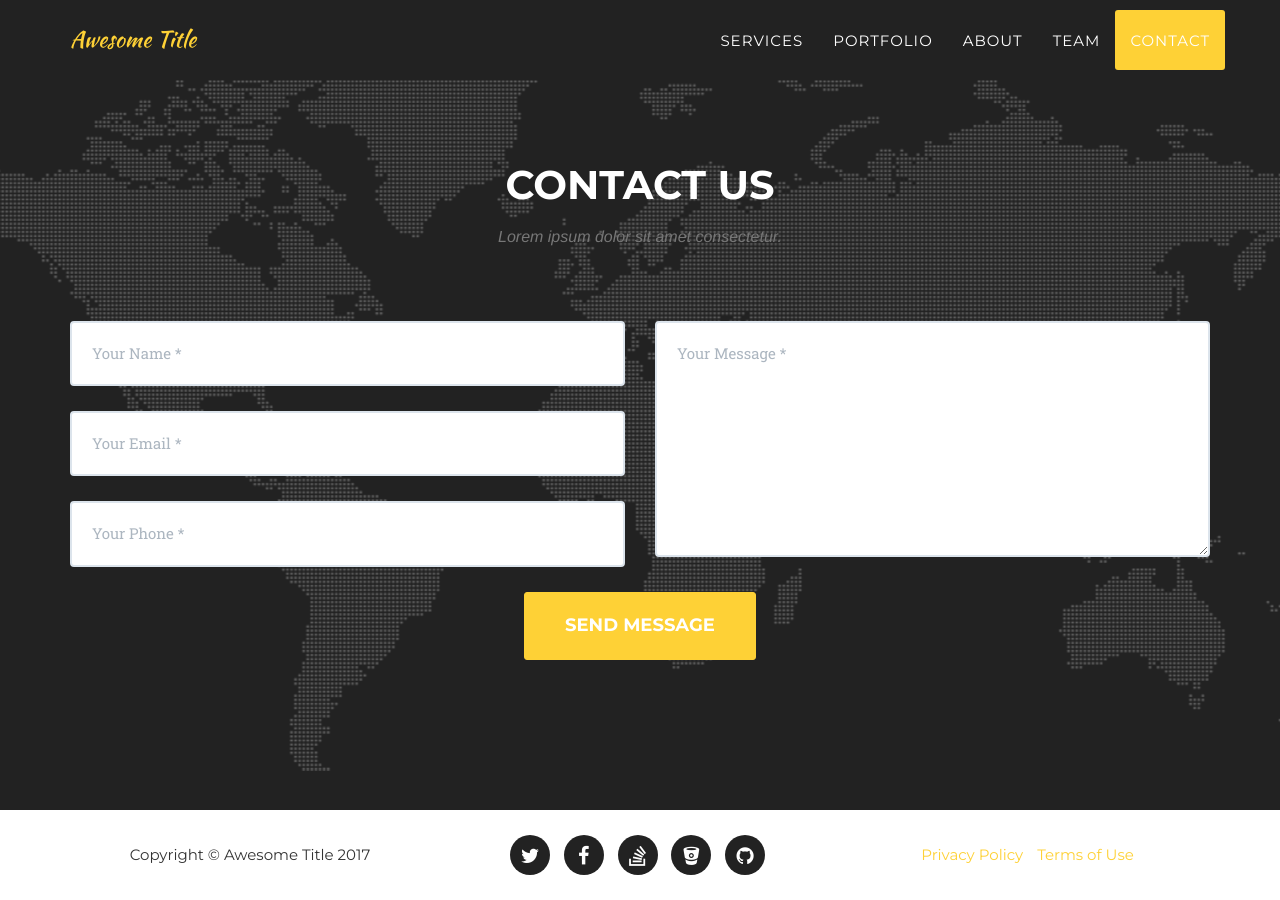
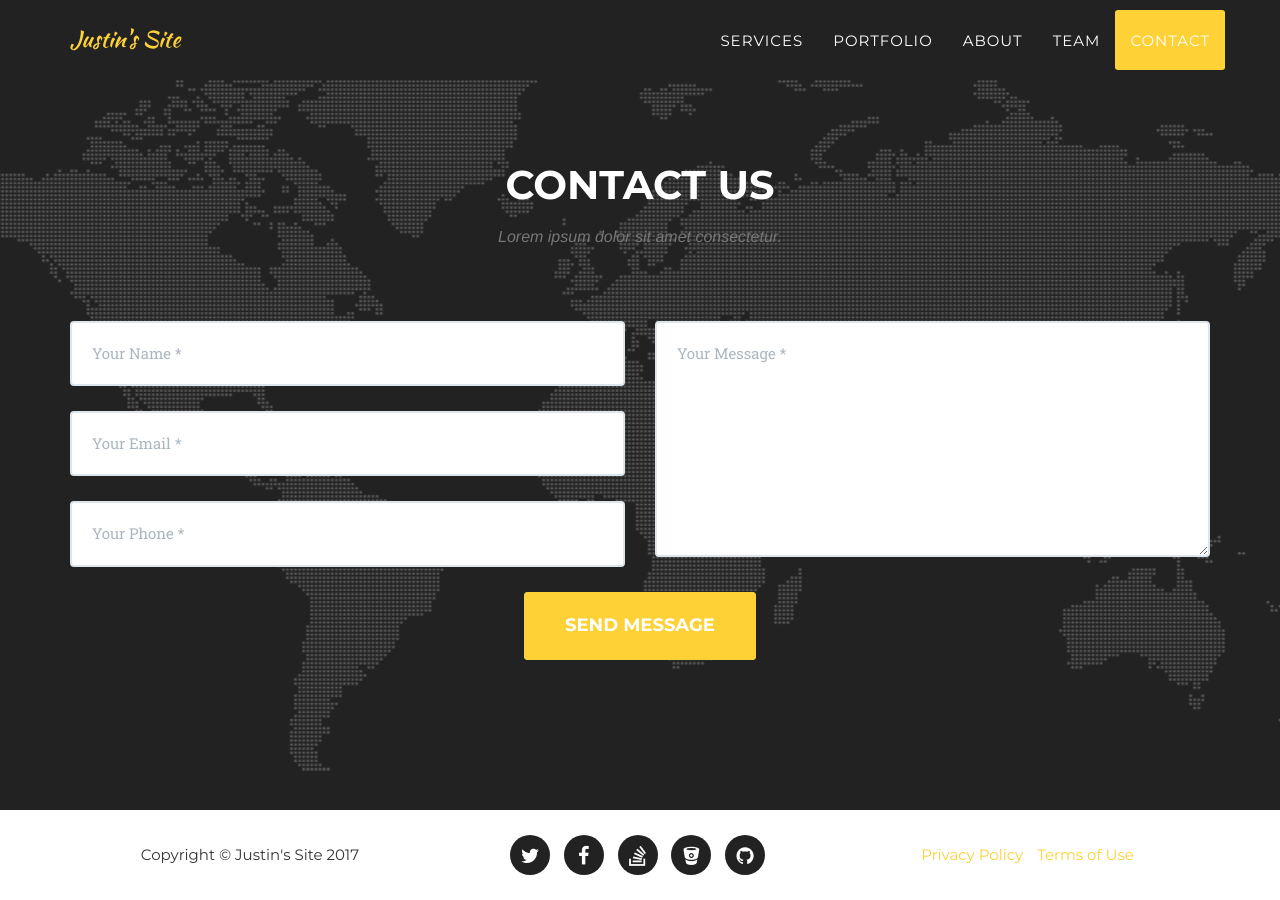
Before and after one commit to jalabordo/Agency, a Jekyll site: the page built from index.html, in a window 1280 px wide and 900 px high, scrolled down 5636 px. Built offline with Jekyll 4.4.1, drawn with Linux system fonts in a browser that asks for light colours; some web fonts are replaced.

Commit message:
updated stuff

```diff
--- a/_config.yml
+++ b/_config.yml
@@ -2,7 +2,7 @@ url: https://jalabordo.github.io
 baseurl: /Agency/
 
 # Site settings
-title: Awesome Title
+title: Justin's Site
 email: your-email@domain.com
 description: "Write an awesome description for your new site here. You can edit this line in _config.yml. It will appear in your document head meta (for Google search results) and in your feed.xml site description."
 
```
